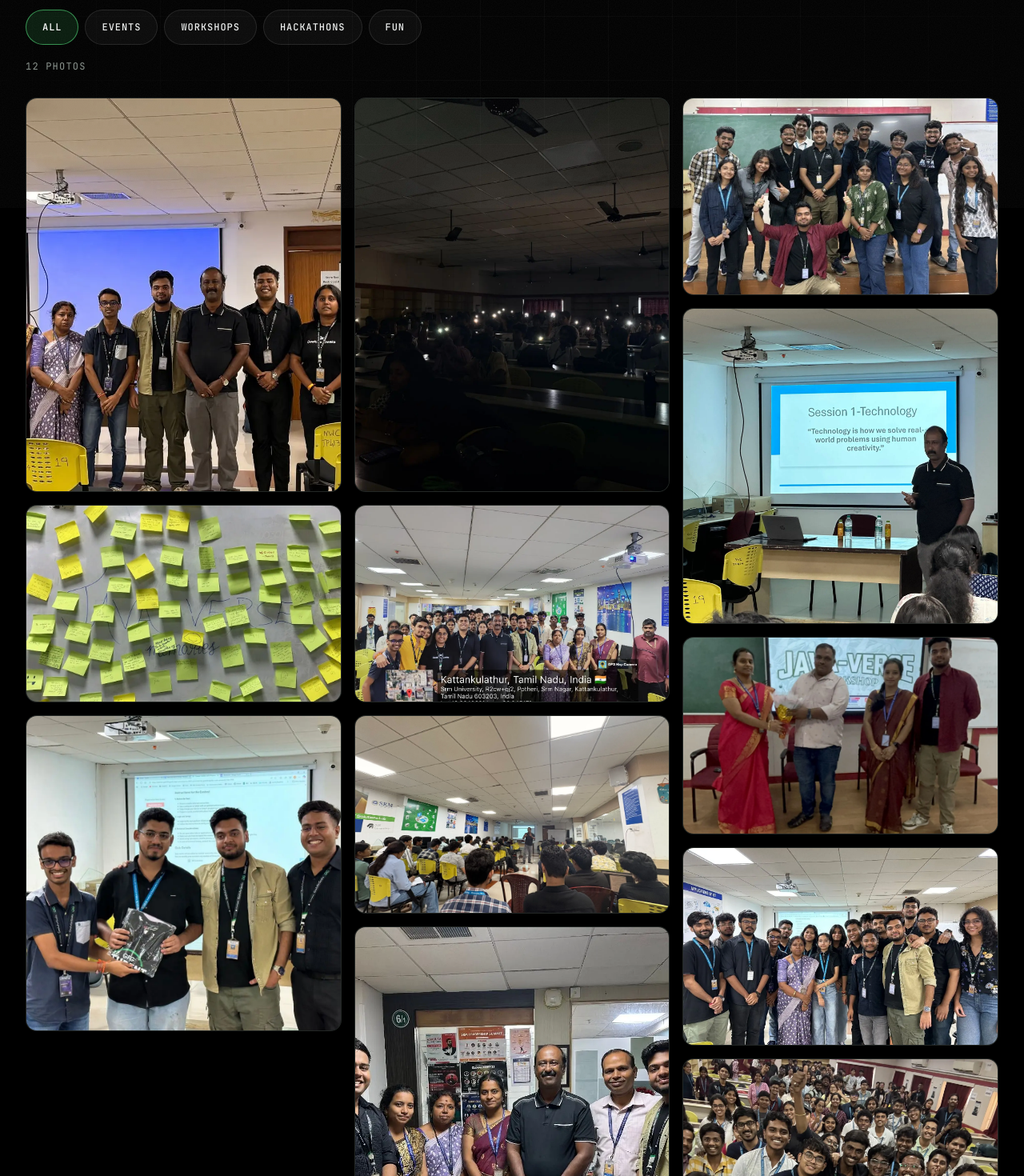
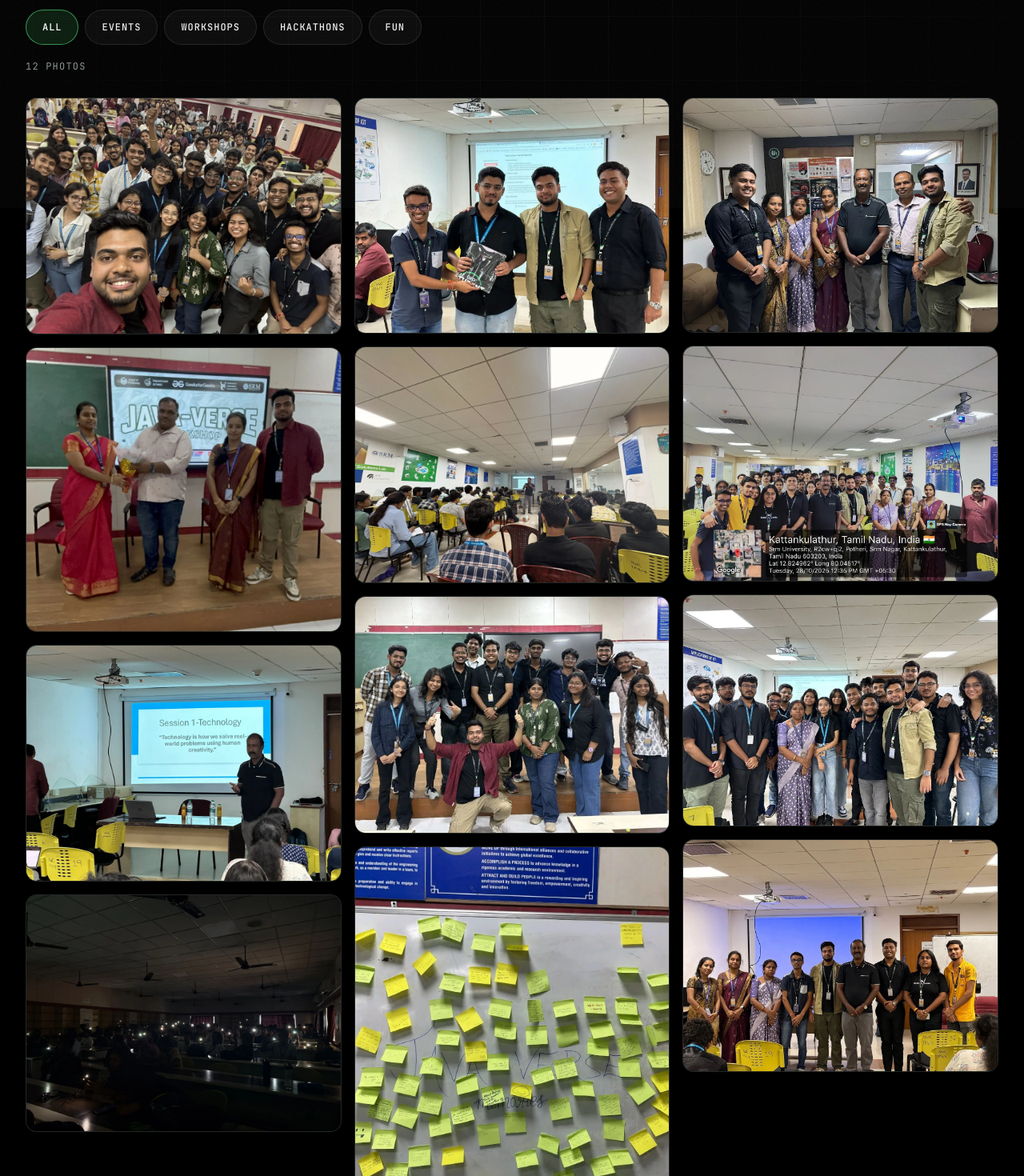
Before and after one commit to GeeksForGeeks-SRMIST/gfg-srmist-website2026-27, a React (Vite) app: page /gallery in a window 1280 px wide. Shown: the part 540-2010 px from the top of the page at 80% size. Built offline with nearby package versions, Linux system fonts and the light colour scheme.

Commit message:
Gallery: real captions, correct photo shapes and categories

```diff
--- a/src/pages/gallery/gallery.data.js
+++ b/src/pages/gallery/gallery.data.js
@@ -1,16 +1,16 @@
 export const GALLERY = [
-  { src: 'assets/gallery/workshop-04.webp', caption: 'Code-a-thon 2.0 — opening night', category: 'hackathons', ratio: '4/5' },
-  { src: 'assets/gallery/workshop-01.webp', caption: 'Git & GitHub workshop', category: 'workshops', ratio: '16/10' },
-  { src: 'assets/gallery/event-01.webp', caption: 'Orientation day crowd', category: 'events', ratio: '1/1' },
-  { src: 'assets/gallery/fun-01.webp', caption: 'Midnight pizza break', category: 'fun', ratio: '4/5' },
-  { src: 'assets/gallery/workshop-02.webp', caption: 'DSA bootcamp — whiteboard session', category: 'workshops', ratio: '16/10' },
-  { src: 'assets/gallery/workshop-05.webp', caption: 'Final pitches at Code-a-thon', category: 'hackathons', ratio: '16/10' },
-  { src: 'assets/gallery/event-02.webp', caption: 'Tech talk Q&A', category: 'events', ratio: '4/5' },
-  { src: 'assets/gallery/fun-02.webp', caption: 'Team photo, 2026', category: 'fun', ratio: '16/10' },
-  { src: 'assets/gallery/workshop-06.webp', caption: 'Hacktober Sprint leaderboard', category: 'hackathons', ratio: '1/1' },
-  { src: 'assets/gallery/event-03.webp', caption: 'Speaker felicitations & networking', category: 'events', ratio: '16/10' },
-  { src: 'assets/gallery/workshop-03.webp', caption: 'Hands-on coding & mentoring session', category: 'workshops', ratio: '16/10' },
-  { src: 'assets/gallery/fun-03.webp', caption: 'Behind the scenes with the GFG crew', category: 'fun', ratio: '1/1' },
+  { src: 'assets/gallery/fun-03.webp', caption: 'A full-house selfie with the crowd', category: 'fun', ratio: '2048/1536' },
+  { src: 'assets/gallery/event-03.webp', caption: 'Felicitation at the Java Verse workshop', category: 'events', ratio: '1708/1536' },
+  { src: 'assets/gallery/workshop-06.webp', caption: 'Opening talk: how technology solves real-world problems', category: 'workshops', ratio: '2048/1536' },
+  { src: 'assets/gallery/fun-01.webp', caption: 'Phone flashlights lighting up the hall', category: 'fun', ratio: '2048/1536' },
+  { src: 'assets/gallery/event-01.webp', caption: 'Prize handover after the event', category: 'events', ratio: '1280/954' },
+  { src: 'assets/gallery/workshop-05.webp', caption: 'A packed hall for the workshop', category: 'workshops', ratio: '2048/1536' },
+  { src: 'assets/gallery/fun-02.webp', caption: 'The crew, all smiles after a session', category: 'fun', ratio: '1080/810' },
+  { src: 'assets/gallery/workshop-01.webp', caption: 'Sticky-note idea wall from the workshop', category: 'workshops', ratio: '1080/1440' },
+  { src: 'assets/gallery/event-02.webp', caption: 'The team with faculty and guests', category: 'events', ratio: '1280/953' },
+  { src: 'assets/gallery/workshop-02.webp', caption: 'Group photo with the workshop participants', category: 'workshops', ratio: '1280/953' },
+  { src: 'assets/gallery/workshop-03.webp', caption: 'Organisers and faculty after the session', category: 'workshops', ratio: '1280/940' },
+  { src: 'assets/gallery/workshop-04.webp', caption: 'Organising team with the faculty coordinators', category: 'events', ratio: '1280/943' },
 ];
 
 export const FILTERS = [
```
